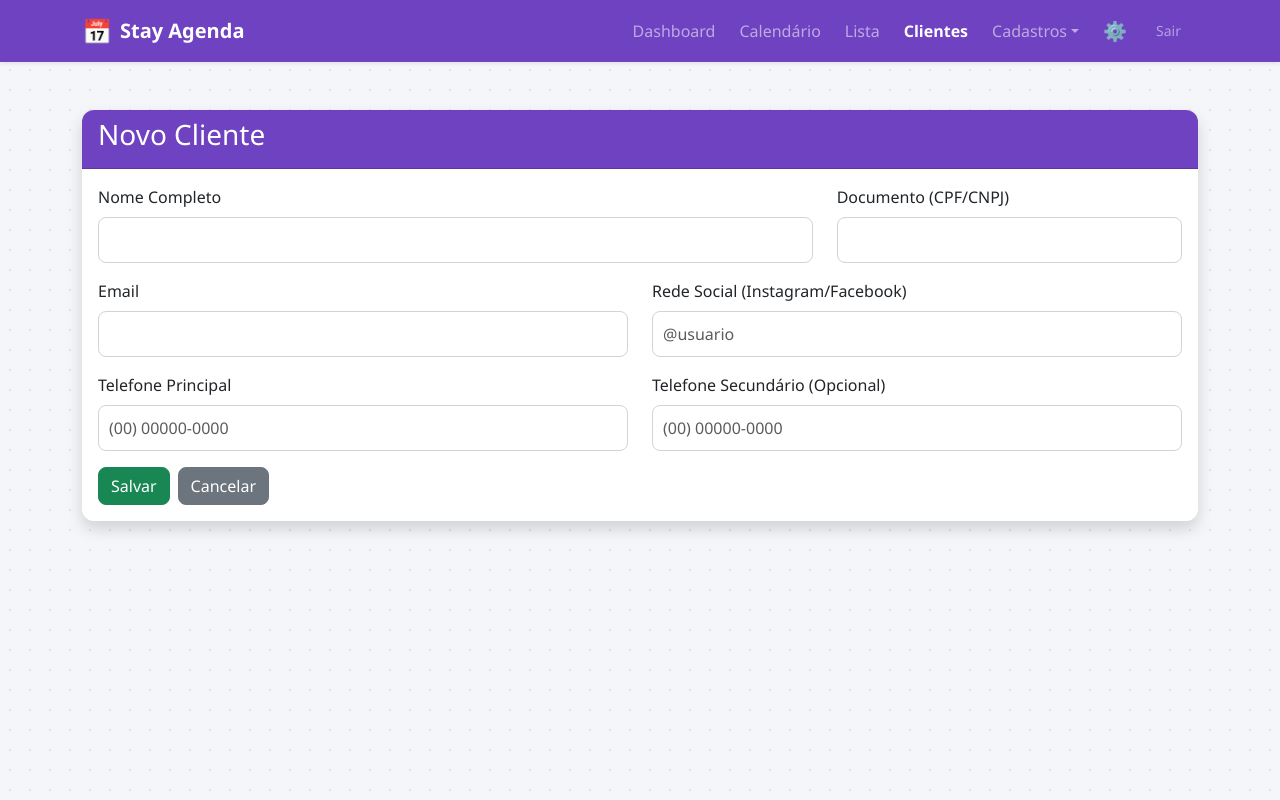
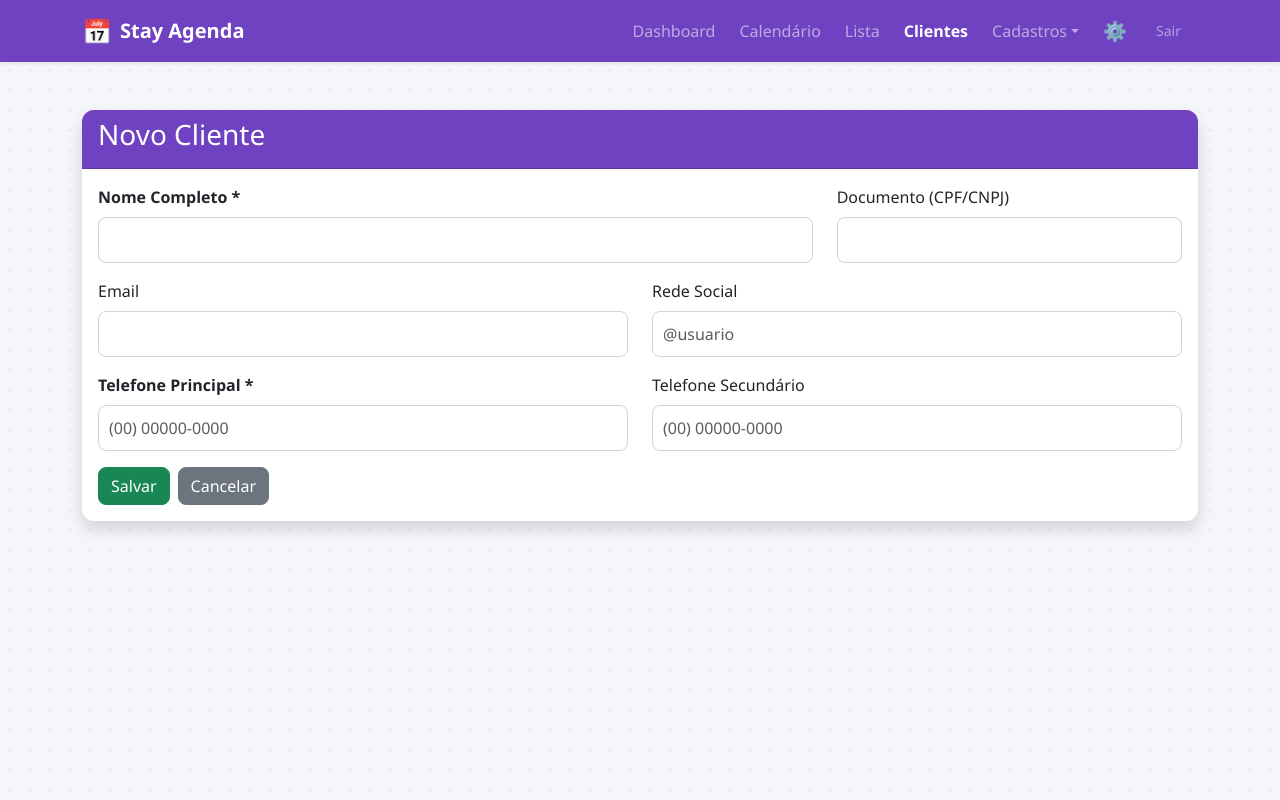
Before and after one commit to WanderleyCoellho/stay-agenda-ui, a React (Vite) app: page /clientes/novo in a window 1280 px wide. Built offline with nearby package versions, Linux system fonts and the light colour scheme; no server answers; sample sign-in values are in the browser's storage.

Commit message:
Correção de validações ao salvar cadastro de cliente

```diff
--- a/src/Pages/ClienteFormPage.jsx
+++ b/src/Pages/ClienteFormPage.jsx
@@ -3,9 +3,9 @@ import { useNavigate, useParams } from "react-router-dom";
 import api from "../Services/api";
 
 function ClienteFormPage() {
-  // Estados exatos conforme o Java
+  // Estados
   const [nome, setNome] = useState("");
-  const [documento, setDocumento] = useState(""); // CPF/CNPJ
+  const [documento, setDocumento] = useState("");
   const [email, setEmail] = useState("");
   const [redesocial, setRedeSocial] = useState("");
   const [telefone, setTelefone] = useState("");
@@ -23,11 +23,11 @@ function ClienteFormPage() {
         .then((response) => {
           const dados = response.data;
           setNome(dados.nome);
-          setDocumento(dados.documento);
-          setEmail(dados.email);
-          setRedeSocial(dados.redesocial);
+          setDocumento(dados.documento || "");
+          setEmail(dados.email || "");
+          setRedeSocial(dados.redesocial || "");
           setTelefone(dados.telefone);
-          setTelefone2(dados.telefone2);
+          setTelefone2(dados.telefone2 || "");
           setId(dados.id);
         })
         .catch((error) => console.error("Erro ao carregar cliente", error));
@@ -37,7 +37,6 @@ function ClienteFormPage() {
   const handleSubmit = (e) => {
     e.preventDefault();
 
-    // Objeto JSON para enviar ao Java
     const dadosParaEnviar = {
       nome,
       documento,
@@ -56,7 +55,10 @@ function ClienteFormPage() {
         alert("Cliente salvo com sucesso!");
         navigate("/clientes");
       })
-      .catch((err) => alert("Erro ao salvar cliente."));
+      .catch((err) => {
+        console.error("Erro:", err);
+        alert("Erro ao salvar. Verifique o console.");
+      });
   };
 
   return (
@@ -71,9 +73,10 @@ function ClienteFormPage() {
             {/* Linha 1: Nome e Documento */}
             <div className="row">
               <div className="col-md-8 mb-3">
-                    <label className="form-label">Nome Completo</label>
+                <label className="form-label fw-bold">Nome Completo *</label>
                 <input
-                        type="text" className="form-control" required
+                  type="text" className="form-control"
+                  required // <--- OBRIGATÓRIO
                   value={nome} onChange={(e) => setNome(e.target.value)}
                 />
               </div>
@@ -81,6 +84,7 @@ function ClienteFormPage() {
                 <label className="form-label">Documento (CPF/CNPJ)</label>
                 <input
                   type="text" className="form-control"
+                  // OPCIONAL (Sem required)
                   value={documento} onChange={(e) => setDocumento(e.target.value)}
                 />
               </div>
@@ -91,14 +95,16 @@ function ClienteFormPage() {
               <div className="col-md-6 mb-3">
                 <label className="form-label">Email</label>
                 <input
-                        type="email" className="form-control" required
+                  type="email" className="form-control"
+                  // OPCIONAL (Sem required)
                   value={email} onChange={(e) => setEmail(e.target.value)}
                 />
               </div>
               <div className="col-md-6 mb-3">
-                    <label className="form-label">Rede Social (Instagram/Facebook)</label>
+                <label className="form-label">Rede Social</label>
                 <input
                   type="text" className="form-control" placeholder="@usuario"
+                  // OPCIONAL (Sem required)
                   value={redesocial} onChange={(e) => setRedeSocial(e.target.value)}
                 />
               </div>
@@ -107,23 +113,27 @@ function ClienteFormPage() {
             {/* Linha 3: Telefones */}
             <div className="row">
               <div className="col-md-6 mb-3">
-                    <label className="form-label">Telefone Principal</label>
+                <label className="form-label fw-bold">Telefone Principal *</label>
                 <input
-                        type="text" className="form-control" required placeholder="(00) 00000-0000"
+                  type="text" className="form-control" placeholder="(00) 00000-0000"
+                  required // <--- OBRIGATÓRIO
                   value={telefone} onChange={(e) => setTelefone(e.target.value)}
                 />
               </div>
               <div className="col-md-6 mb-3">
-                    <label className="form-label">Telefone Secundário (Opcional)</label>
+                <label className="form-label">Telefone Secundário</label>
                 <input
                   type="text" className="form-control" placeholder="(00) 00000-0000"
+                  // OPCIONAL (Sem required)
                   value={telefone2} onChange={(e) => setTelefone2(e.target.value)}
                 />
               </div>
             </div>
 
-            <button type="submit" className="btn btn-success me-2">Salvar</button>
+            <div className="d-flex gap-2">
+              <button type="submit" className="btn btn-success">Salvar</button>
               <button type="button" className="btn btn-secondary" onClick={() => navigate("/clientes")}>Cancelar</button>
+            </div>
           </form>
         </div>
       </div>
```
Lines whose indentation alone changed are shown as unchanged.
